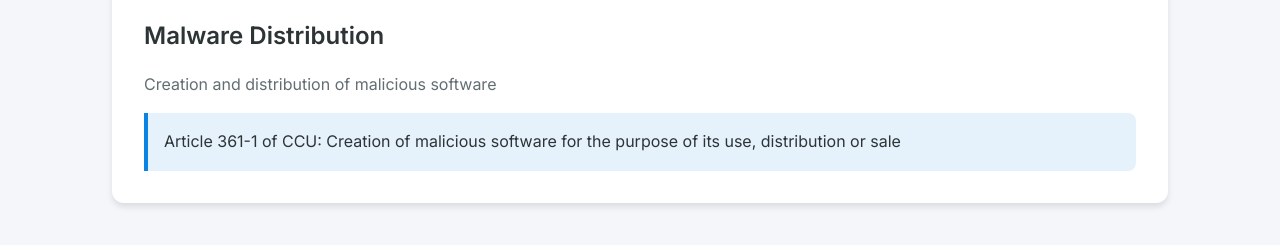
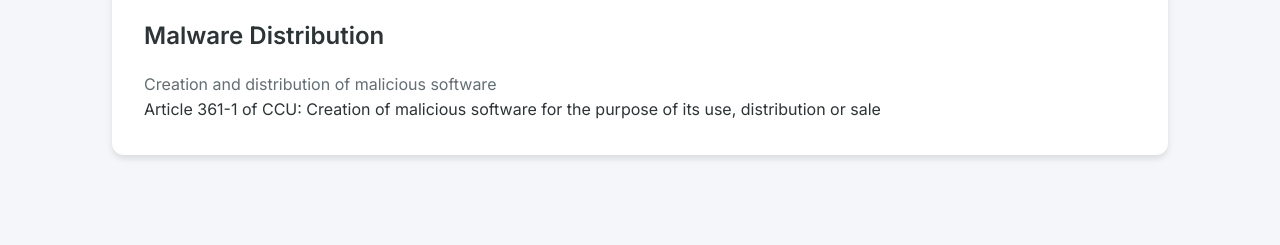
Before and after one commit to Asya05Tree/engPresentation, a plain HTML site: page index.html in a window 1280 px wide. Shown: the part 485-730 px from the top of the page. Drawn offline with nearby package versions, Linux system fonts and the light colour scheme.

Commit message:
Update cards.css

```diff
--- a/css/cards.css
+++ b/css/cards.css
@@ -77,17 +77,3 @@
 .cyber-card:hover .card-description {
     transform: translateX(5px);
 }
-
-.law-reference {
-    margin-top: 1rem;
-    padding: 1rem;
-    background: rgba(9, 132, 227, 0.1);
-    border-left: 4px solid var(--secondary-color);
-    border-radius: 0 8px 8px 0;
-    transition: all var(--transition-speed) ease;
-}
-
-.cyber-card:hover .law-reference {
-    background: rgba(9, 132, 227, 0.2);
-    transform: translateX(5px);
-}
```
